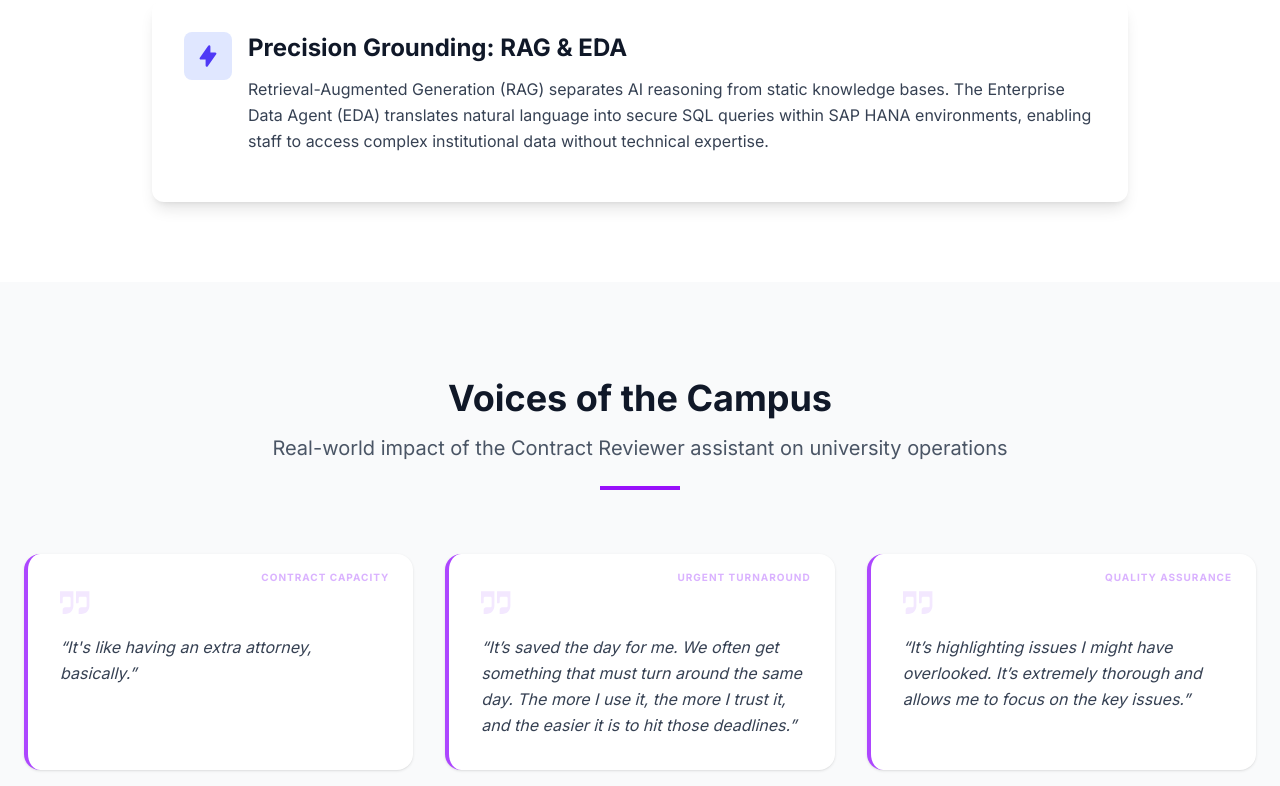
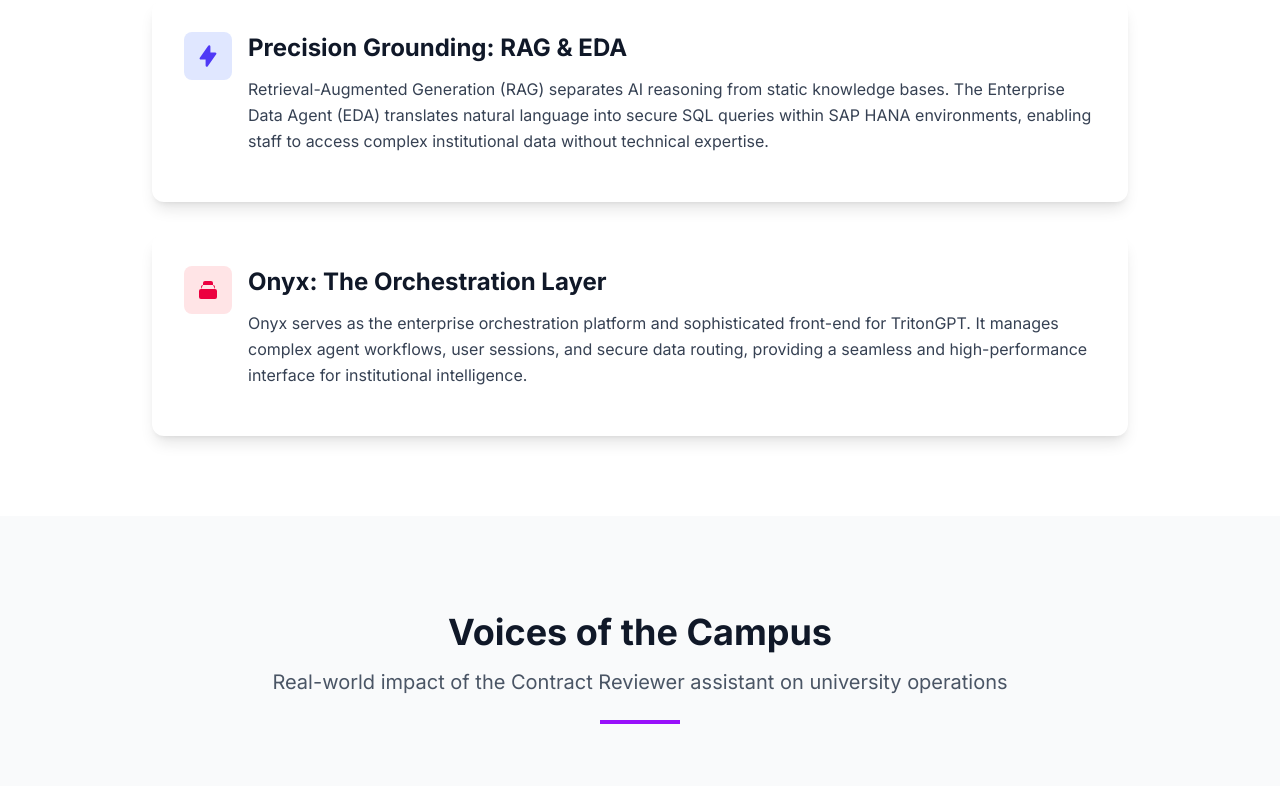
Before and after one commit to bpollak/brettpollak-website, a Next.js app: page /tritongpt in a window 1280 px wide. Shown: the part 5026-5812 px from the top of the page. Built offline with nearby package versions, Linux system fonts and the light colour scheme.

Commit message:
Add Onyx as orchestration platform and front-end to TritonGPT architecture

```diff
--- a/app/tritongpt/page.tsx
+++ b/app/tritongpt/page.tsx
@@ -412,6 +412,22 @@
                 </div>
               </div>
             </div>
+
+            <div className="card-3d bg-white rounded-xl p-8 shadow-lg hover:shadow-2xl transition-all duration-300 group delay-300">
+              <div className="flex items-start gap-4 mb-4">
+                <div className="w-12 h-12 bg-rose-100 rounded-lg flex items-center justify-center flex-shrink-0 group-hover:bg-rose-600 transition-all duration-300 group-hover:rotate-12">
+                  <svg className="w-6 h-6 text-rose-600 group-hover:text-white transition-colors" fill="currentColor" viewBox="0 0 24 24">
+                    <path strokeLinecap="round" strokeLinejoin="round" strokeWidth={2} d="M19 11H5m14 0a2 2 0 012 2v6a2 2 0 01-2 2H5a2 2 0 01-2-2v-6a2 2 0 012-2m14 0V9a2 2 0 00-2-2M5 11V9a2 2 0 012-2m0 0V5a2 2 0 012-2h6a2 2 0 012 2v2M7 7h10" />
+                  </svg>
+                </div>
+                <div>
+                  <h3 className="text-2xl font-bold text-gray-900 mb-3 group-hover:text-rose-600 transition-colors">Onyx: The Orchestration Layer</h3>
+                  <p className="text-gray-700 leading-relaxed">
+                    Onyx serves as the enterprise orchestration platform and sophisticated front-end for TritonGPT. It manages complex agent workflows, user sessions, and secure data routing, providing a seamless and high-performance interface for institutional intelligence.
+                  </p>
+                </div>
+              </div>
+            </div>
           </div>
         </div>
       </section>
```
